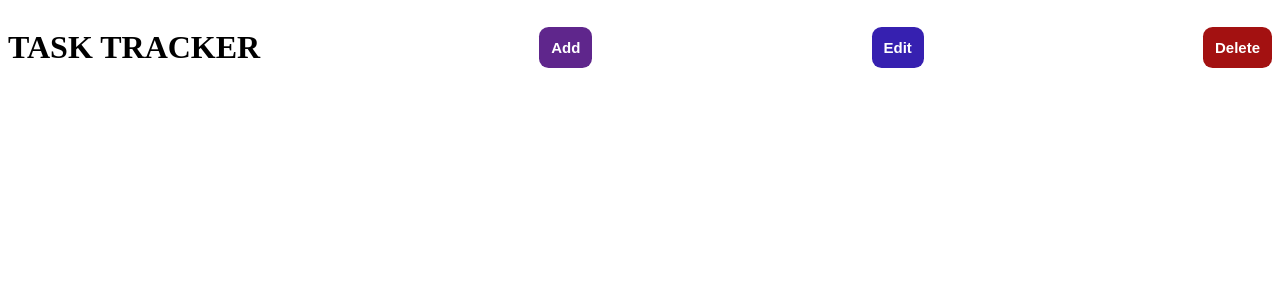
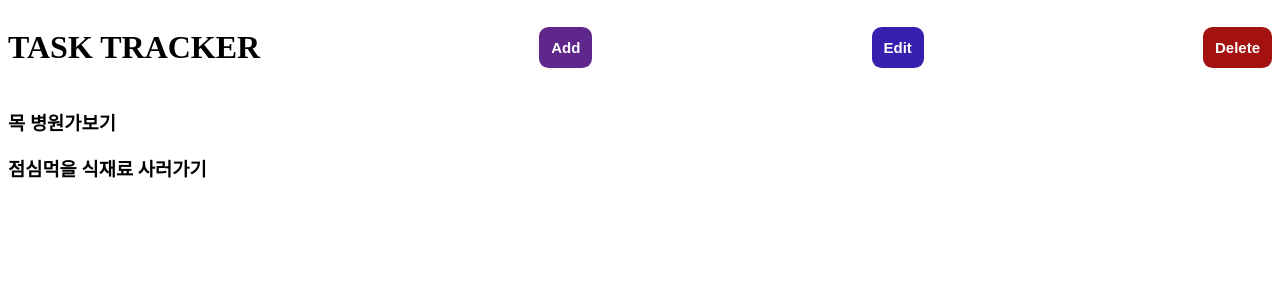
Before and after one commit to cyeongb/VUE_prac, a Vue app in the folder vue-crash-course/: page / in a window 1280 px wide. Shown: the top 300 px of the page. Built offline with nearby package versions, Linux system fonts and the light colour scheme.

Commit message:
tasks 컴포넌트 생성

```diff
--- a/vue-crash-course/src/App.vue
+++ b/vue-crash-course/src/App.vue
@@ -1,15 +1,38 @@
 <template>
   <div class="container">
     <Header title="TASK TRACKER" />
+    <Tasks :tasks="tasks" />
   </div>
 </template>
 
 <script>
 import Header from "./components/Header.vue";
+import Tasks from "./components/Tasks.vue";
 
 export default {
   name: "App",
-  components: { Header },
+  components: { Header, Tasks },
+  data() {
+    return {
+      tasks: [],
+    };
+  },
+  created() {
+    this.tasks = [
+      {
+        id: 1,
+        text: "목 병원가보기",
+        day: "2022년 6월 14일 14:00",
+        reminder: true,
+      },
+      {
+        id: 2,
+        text: "점심먹을 식재료 사러가기",
+        day: "2022년 6월 13일 18:00",
+        reminder: false,
+      },
+    ];
+  },
 };
 </script>
 
@@ -22,6 +45,6 @@
   font-weight: bold;
   border-radius: 0.6rem;
   font-size: 15px;
-  cursor:pointer;
+  cursor: pointer;
 }
 </style>
--- /dev/null
+++ b/vue-crash-course/src/components/Tasks.vue
@@ -0,0 +1,16 @@
+<template>
+  <div>
+    <div v-for="task in tasks" :key="task.id">
+      <h3>{{ task.text }}</h3>
+    </div>
+  </div>
+</template>
+
+<script>
+export default {
+  name: "Tasks",
+  props: {
+    tasks: Array,
+  },
+};
+</script>
```
